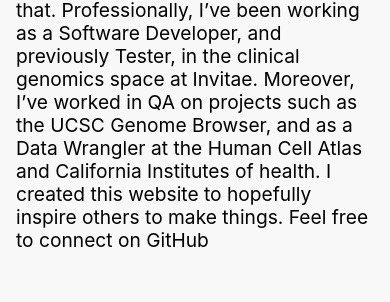
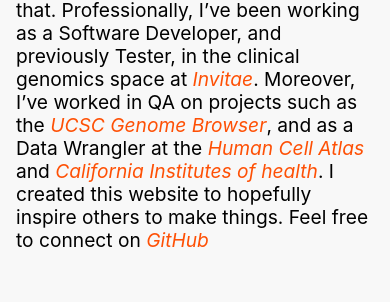
Before and after one commit to cjvillar/cj_dot_com, a React (Create React App) app: page / in a window 390 px wide. Shown: the part 508-810 px from the top of the page. Built offline with nearby package versions, Linux system fonts and the light colour scheme.

Commit message:
css changes

```diff
--- a/src/components/footer.js
+++ b/src/components/footer.js
@@ -4,7 +4,7 @@
 const Footer = () => {
   return (
     <div className="footer">
-      <div className="container">
+      <div className="footer-container">
         <h3>Connect:</h3>
         <a
           href="https://www.linkedin.com/in/cjvillarreal-bay-area/"
@@ -14,6 +14,7 @@
         >
           <FaLinkedin size={30} />
         </a>
+
         <a
           href="https://github.com/cjvillar"
           target="_blank"
--- a/src/index.css
+++ b/src/index.css
@@ -37,7 +37,8 @@
 }
 
 a {
-  text-decoration: none;
+  color: #fe5005;
+  font-style: italic;
 }
 
 .button {
@@ -224,6 +225,10 @@
       padding: 0;
   }
 
+  .content .container a {
+    color: #fe5005;
+    font-style: italic;
+}
   .content button {
       margin-bottom: 1rem;
   }
@@ -239,12 +244,12 @@
   padding: 3rem 1rem;
 }
 
-.footer .container {
+.footer .footer-container {
   max-width: 1240px;
   margin: auto;
   text-align: center;
 }
-
+/*
 .footer ul {
   display: flex;
   justify-content: center;
@@ -252,10 +257,11 @@
 
 .footer li {
   padding: 1rem;
-}
+} */
 
-.footer li a {
-  color: #fff;
+.footer a {
+  color: #090909;
+  display: inline-block;
 }
 
 .footer li a:hover {
```
